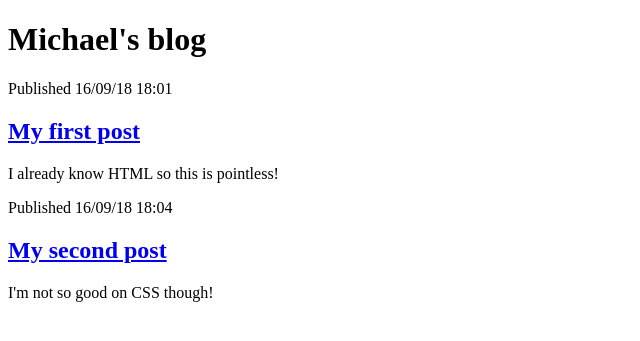
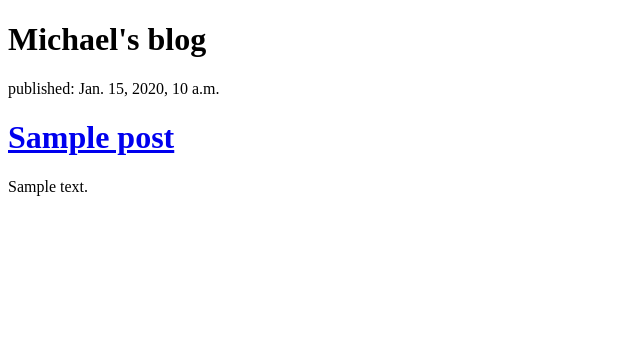
Before and after one commit to cyclicalwand/my-first-blog, a Django app: template blog/templates/blog/post_list.html in a window 1280 px wide. Shown: the top 341 px of the page, without its empty margins (0-640 px from the left). Run offline with Django 3.2, Linux system fonts and the light colour scheme; the template is opened without the code that fills it: values that come from a table or form of the project are taken from there, others are empty; tables that the repository leaves empty hold one stand-in row (values such as "Sample post").

Commit message:
Modified template to display posts.

```diff
--- a/blog/templates/blog/post_list.html
+++ b/blog/templates/blog/post_list.html
@@ -8,15 +8,13 @@
     <div>
       <h1>Michael's blog</h1>
     </div>
-    <div>
-      <p>Published 16/09/18 18:01</p>
-      <h2><a href="#">My first post</a></h2>
-      <p>I already know HTML so this is pointless!</P>
-    </div>
-    <div>
-      <p>Published 16/09/18 18:04</p>
-      <h2><a href="#">My second post</a></h2>
-      <p>I'm not so good on CSS though!</p>
+      {% for post in posts %}
+      <div>
+        <p>published: {{ post.published_date }}</p>
+        <h1><a href="#">{{ post.title }}</a></h1>
+        <p>{{ post.text|linebreaksbr }}</p>
+      </div>
+      {% endfor %}
     </div>
   </body>
 </html>
--- a/blog/views.py
+++ b/blog/views.py
@@ -1,6 +1,9 @@
 from django.shortcuts import render
+from django.utils import timezone
+from .models import Post
 
 def post_list(request):
-    return render(request, 'blog/post_list.html', {})
+    posts = Post.objects.filter(published_date__lte=timezone.now()).order_by('published_date')
+    return render(request, 'blog/post_list.html', {'posts': posts})
 
 # Create your views here.
```
